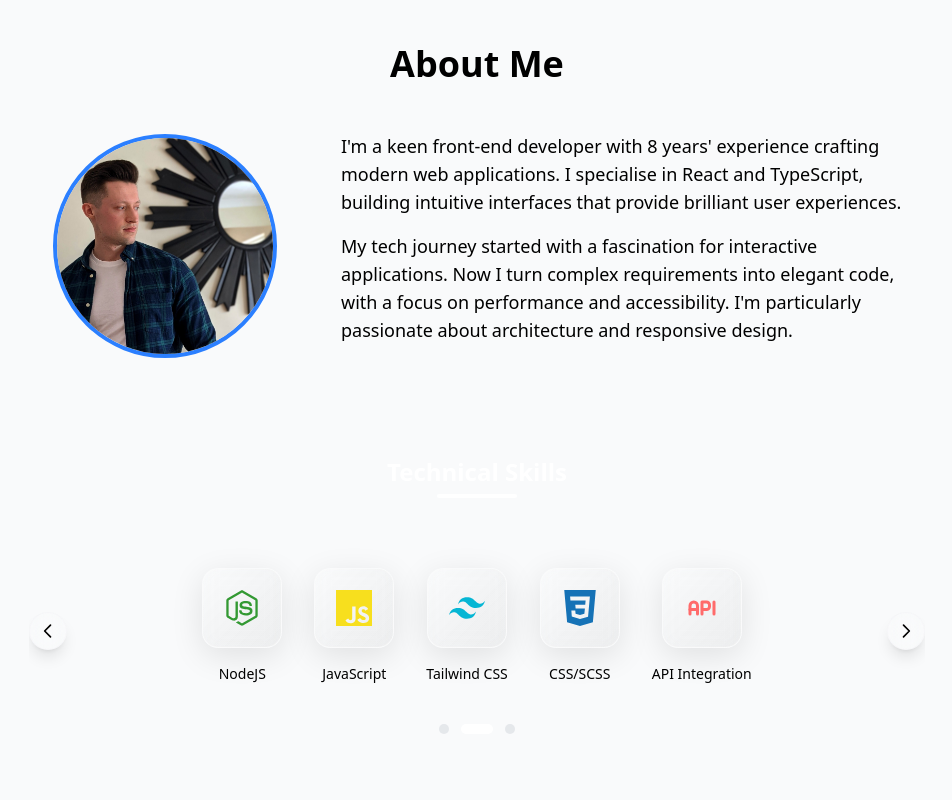
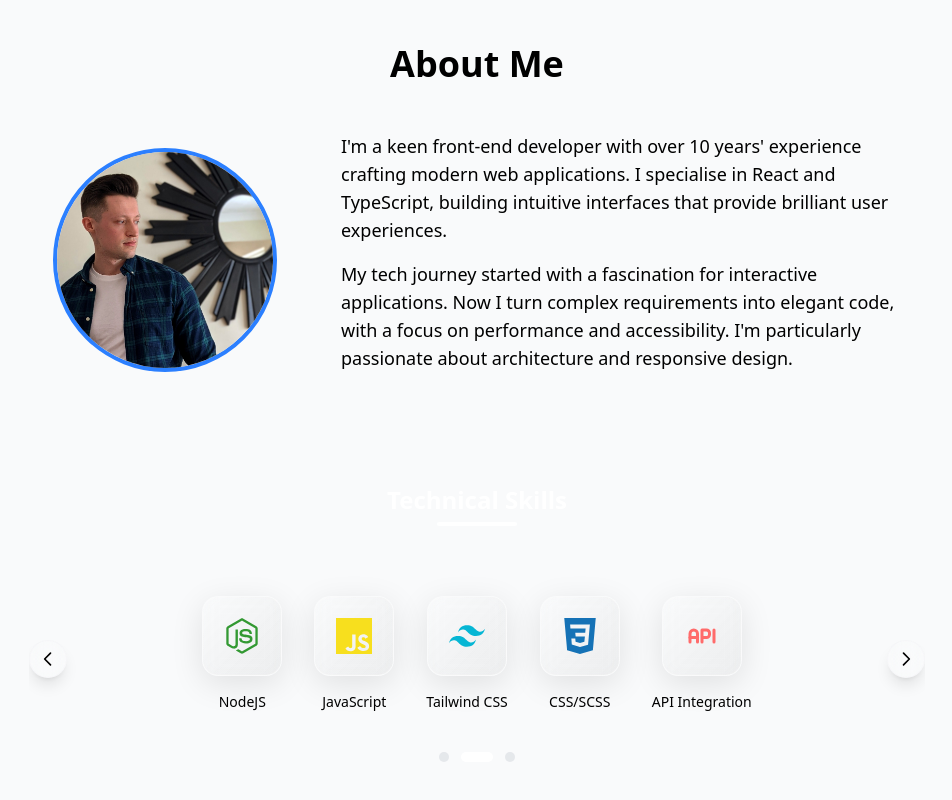
Before and after one commit to antmcgarry/portfolio, a Next.js app: page / in a window 1280 px wide. Shown: the part 900-1700 px from the top of the page, without its empty margins (163-1115 px from the left). Built offline with nearby package versions, Linux system fonts and the light colour scheme.

Commit message:
fix: update experience description in AboutMe component

```diff
--- a/src/components/AboutMe.tsx
+++ b/src/components/AboutMe.tsx
@@ -69,7 +69,7 @@ export default function AboutMe() {
             {/* Bio column */}
             <motion.div variants={childVariants} className="md:col-span-2">
               <p className="text-lg mb-4">
-                I&apos;m a keen front-end developer with 8 years&apos;
+                I&apos;m a keen front-end developer with over 10 years&apos;
                 experience crafting modern web applications. I specialise in
                 React and TypeScript, building intuitive interfaces that provide
                 brilliant user experiences.
```
